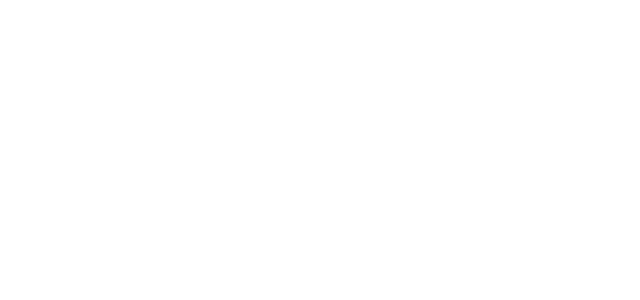
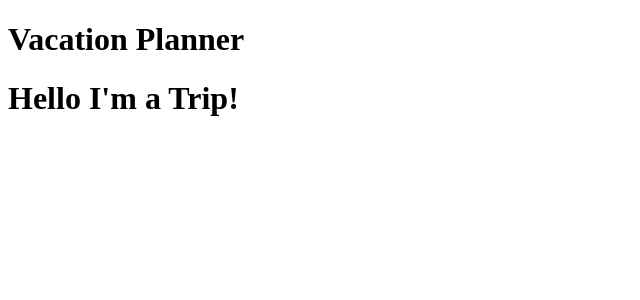
Before and after one commit to build-week-vacation-planner/Front-end, a React (Create React App) app in the folder front-end/: page / in a window 1280 px wide. Shown: the top 300 px of the page, without its empty margins (0-640 px from the left). Built offline with nearby package versions, Linux system fonts and the light colour scheme.

Commit message:
basic component setup

```diff
--- a/front-end/src/App.js
+++ b/front-end/src/App.js
@@ -1,8 +1,15 @@
 import React from "react";
 import "./App.css";
+import TripList from "./components/TripList";
+import Header from "./components/Header";
 
 function App() {
-  return <div className="App"></div>;
+  return (
+    <div className="App">
+      <Header />
+      <TripList />
+    </div>
+  );
 }
 
 export default App;
--- /dev/null
+++ b/front-end/src/components/Header.js
@@ -0,0 +1,11 @@
+import React from "react";
+
+const Header = () => {
+  return (
+    <div>
+      <h1>Vacation Planner</h1>
+    </div>
+  );
+};
+
+export default Header;
--- /dev/null
+++ b/front-end/src/components/Trip.js
@@ -0,0 +1,11 @@
+import React from "react";
+
+const Trip = () => {
+  return (
+    <div>
+      <h1>Hello I'm a Trip!</h1>
+    </div>
+  );
+};
+
+export default Trip;
--- /dev/null
+++ b/front-end/src/components/TripList.js
@@ -0,0 +1,12 @@
+import React from "react";
+import Trip from "./Trip";
+
+const TripList = () => {
+  return (
+    <div>
+      <Trip />
+    </div>
+  );
+};
+
+export default TripList;
```
Also changed, not shown: front-end/src/components/Chat.js (added, +11 -0 lines), front-end/src/components/Login.js (added, +11 -0 lines), front-end/src/components/Menu.js (added, +11 -0 lines), front-end/src/components/SignupForm.js (added, +7 -0 lines), front-end/src/components/TripForm.js (added, +11 -0 lines), front-end/src/components/Welcome.js (added, +11 -0 lines).
